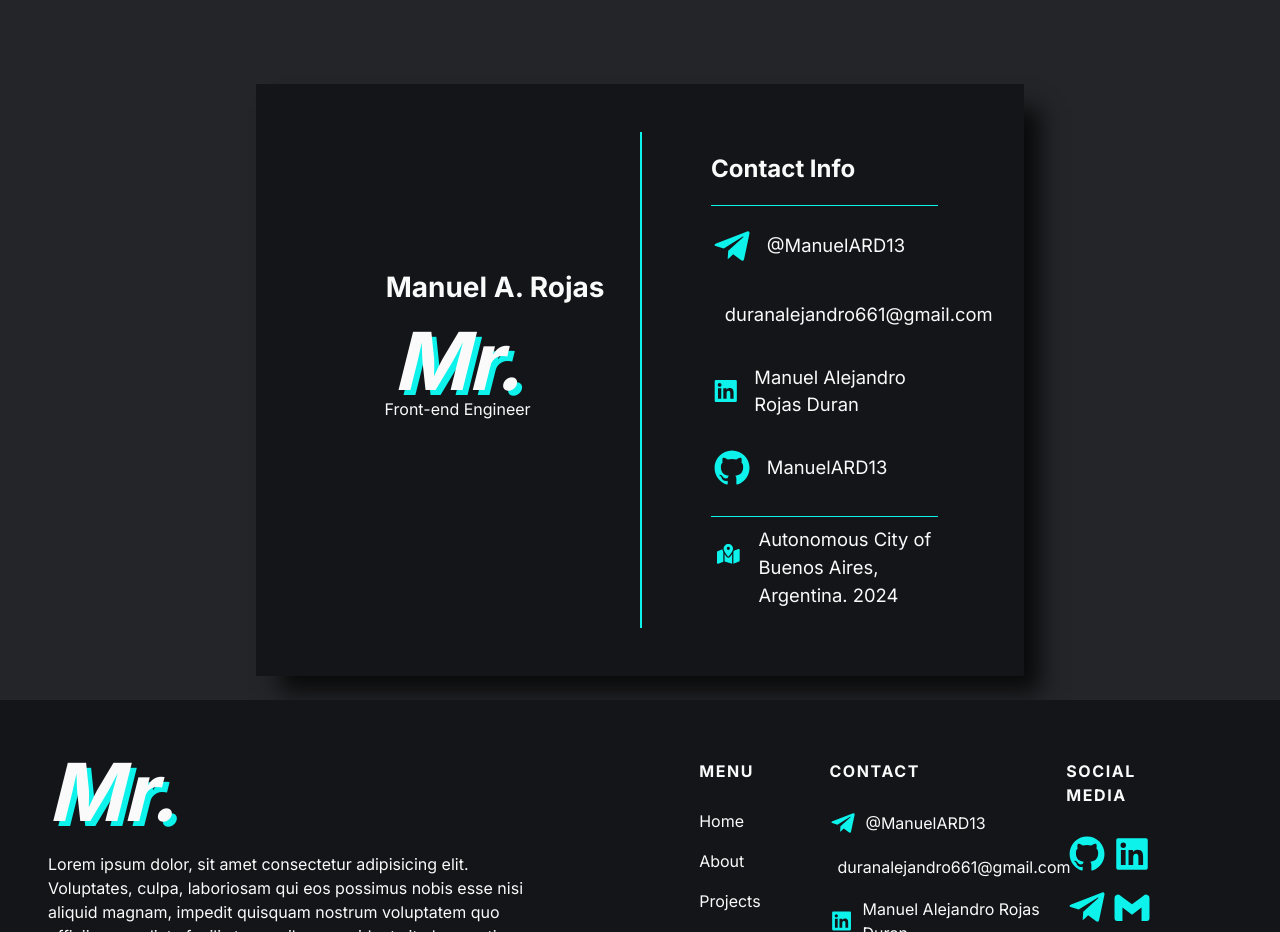
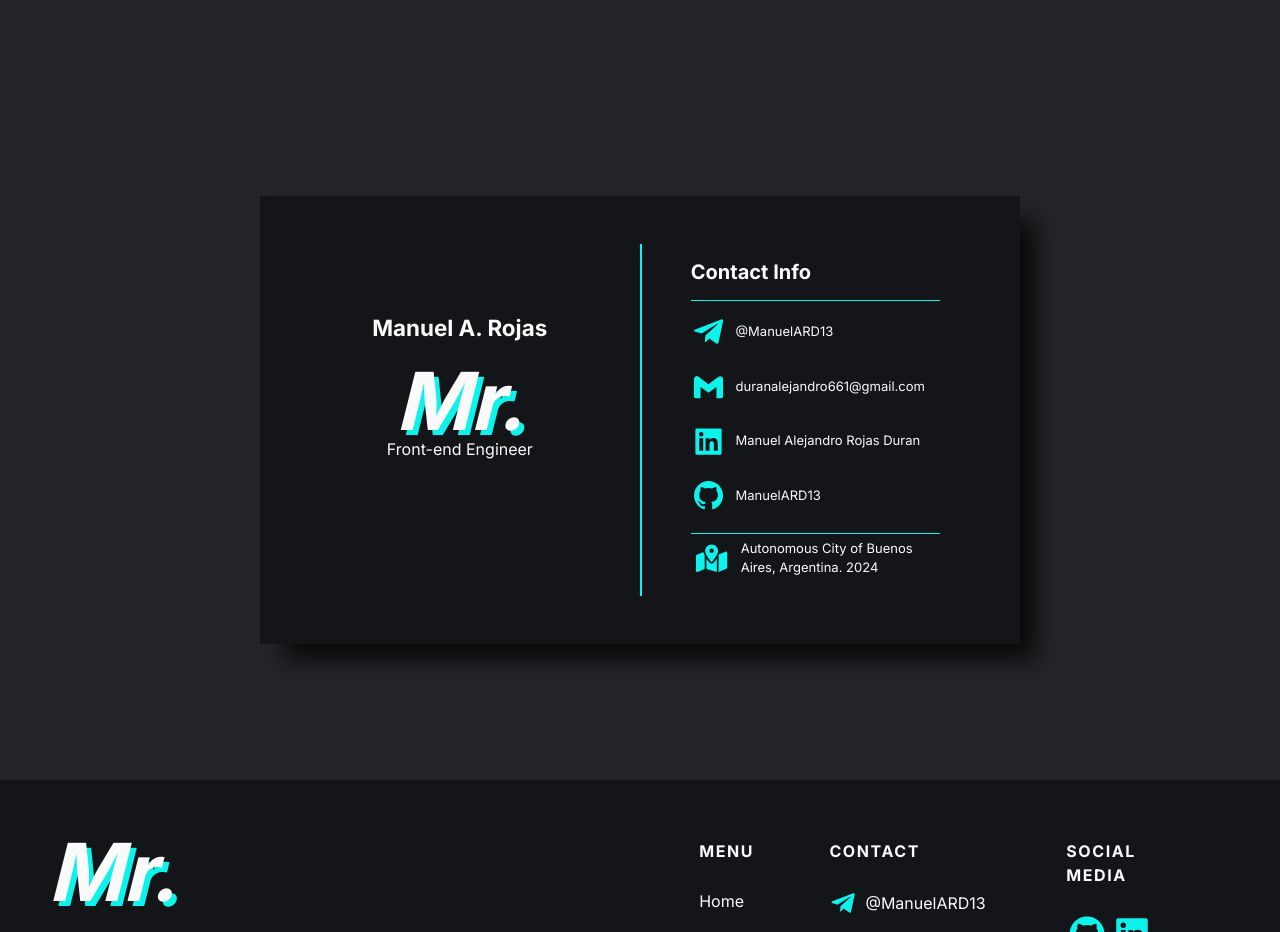
Before and after one commit to ManuelARD13/Mr-Portfolio-Website, a React (Vite) app: page / in a window 1280 px wide. Shown: the part 2340-3272 px from the top of the page. Built offline with nearby package versions, Linux system fonts and the light colour scheme.

Commit message:
Responsive containers: Applying em values to Contact containers size, font size adjusted too.

```diff
--- a/src/sass/components/_Contact.scss
+++ b/src/sass/components/_Contact.scss
@@ -15,9 +15,6 @@
       flex-direction: column;
       justify-content: center;
       align-items: center;
-      h6 {
-        font-size: 1.75rem;
-      }
     }
     &-right {
       padding: 0.4em;
@@ -35,6 +32,7 @@
       }
     }
     &-name {
+      font-size: 1.4rem;
       margin: 0;
       display: none;
     }
@@ -71,9 +69,9 @@
     &-footer {
       display: flex;
       justify-content: center;
+      align-items: center;
       gap: 1em;
       border-top: 1px solid $accent-text;
-      padding-top: 0.5em;
       > svg {
         margin-left: 0.2em;
         font-size: 1.7rem;
@@ -86,10 +84,10 @@
   .contact {
     padding-block: 0;
     place-items: center;
-    height: 80vh;
+    height: 90svh;
     &__card {
       flex-direction: row;
-      width: 60%;
+      width: 47.5em;
       padding: 3em 4em;
       margin: initial;
       &-left {
@@ -100,46 +98,46 @@
         border-left: 2px solid $accent-text;
         width: 50%;
         padding: 1em 1.2em 1em 3.75em;
-        font-size: initial;
+        font-size: 0.8135rem;
       }
       &-name {
         display: initial;
-        translate: 20% 0%;
+        translate: 27.5% 0%;
       }
       &-img {
         translate: -7% 0%;
         margin-block: 2em 3.5em;
       }
       &-title {
-        font-size: 1.5rem;
+        font-size: 1.25rem;
       }
       &-details {
         &-item {
           > svg {
-            font-size: 1.5rem;
+            font-size: 1.25rem;
           }
         }
       }
       &-footer {
         > svg {
-          font-size: 2rem;
+          font-size: 1.75rem;
         }
       }
     }
   }
 }
 
-@media screen and (min-width: 1050px) and (max-width: 1370px) {
-  .contact {
-    &__card {
-      &-left {
-        h6 {
-          translate: 30% 0%;
-        }
-      }
-      &-right {
-        font-size: 1.15rem;
-      }
-    }
-  }
-}
+// @media screen and (min-width: 1050px) and (max-width: 1370px) {
+//   .contact {
+//     &__card {
+//       &-left {
+//         h6 {
+//           translate: 30% 0%;
+//         }
+//       }
+//       &-right {
+//         font-size: 1.15rem;
+//       }
+//     }
+//   }
+// }
--- a/src/sass/components/_Hero.scss
+++ b/src/sass/components/_Hero.scss
@@ -152,7 +152,7 @@
   }
   &__card {
     width: 22em;
-    height: 99%;
+    height: 98%;
   }
   // &__down-btn {
   //   display: none;
@@ -173,7 +173,7 @@
   &-cards__slider-markers {
     display: none;
     position: absolute;
-    bottom: -2.5%;
+    bottom: -1.5%;
     left: 50%;
     transform: translateX(-50%);
     gap: 0.6em;
```
